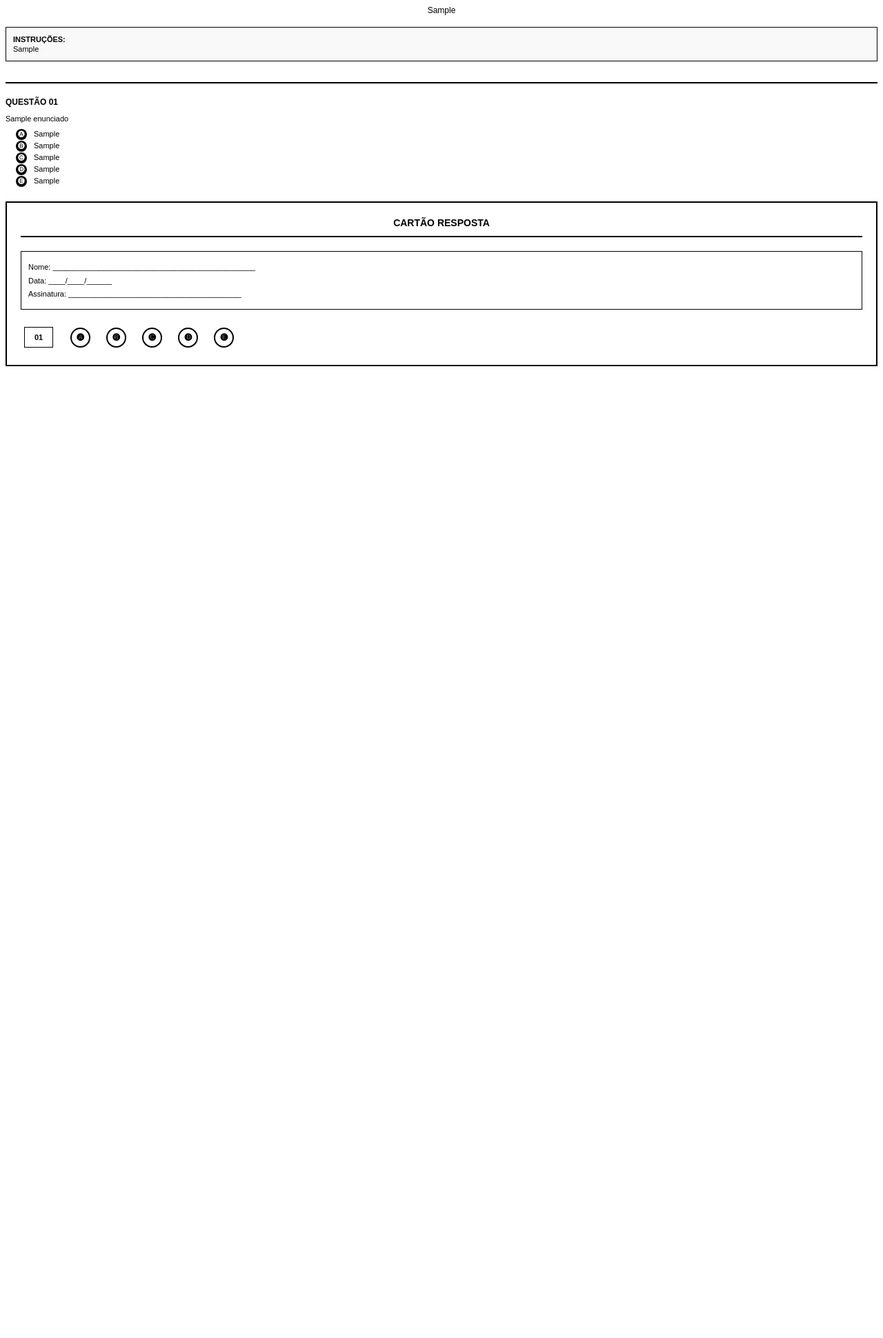
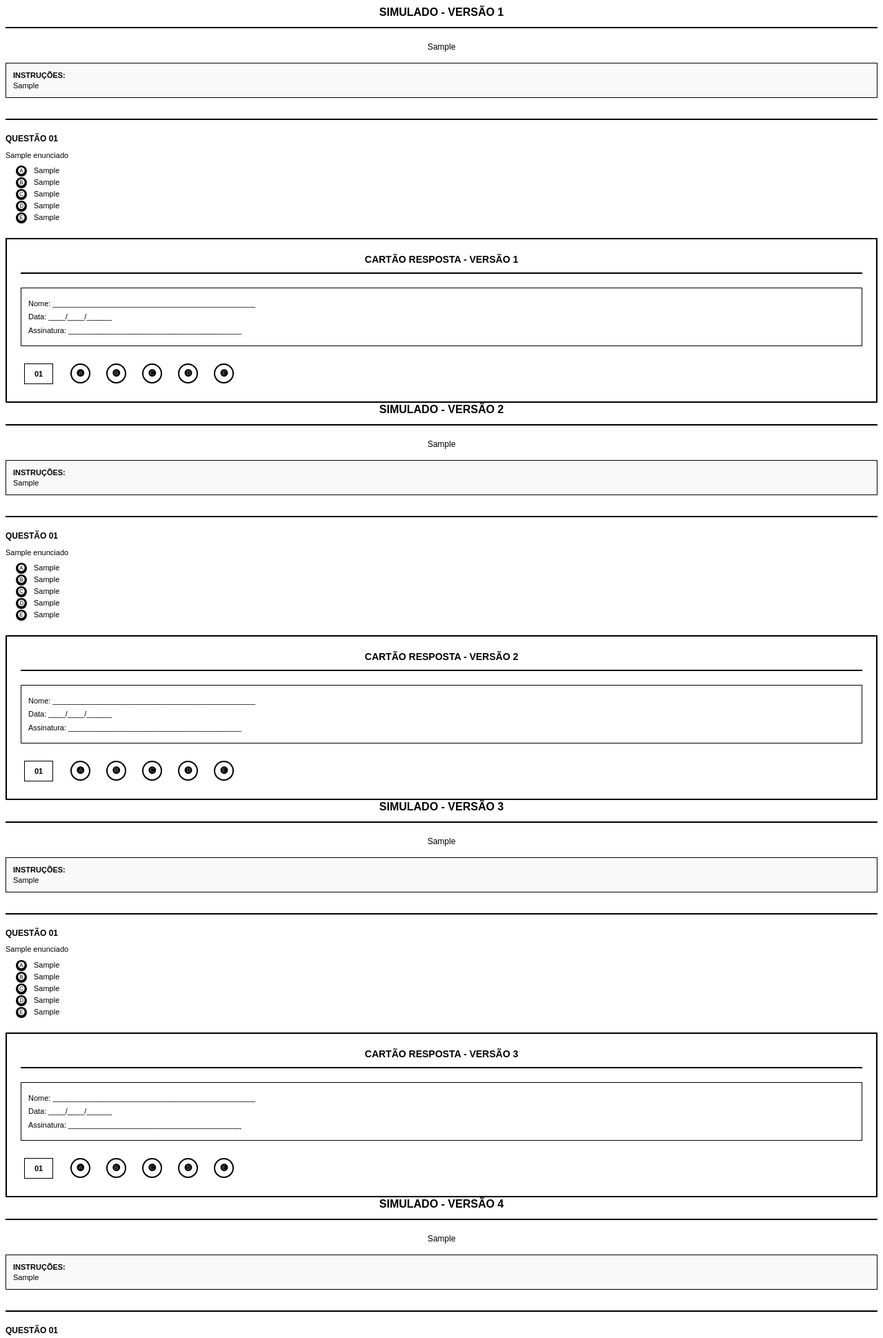
Before and after one commit to devluizg/simuladoapp, a Django app: template questions/templates/questions/simulado_pdf.html in a window 1280 px wide. Shown: the top 1940 px of the page at 69% size. Before the commit the page ends 531 px from the top, so only its background shows below. Run offline with Django 5.2, Linux system fonts and the light colour scheme; tables that the repository leaves empty hold one stand-in row (values such as "Sample post"); the template is opened without the code that fills it: values that come from a table or form of the project are taken from there, most other values are stand-ins (such as "Sample title", 1, 10 or a date in 2020); some libraries are stand-ins or nearby versions.

Commit message:
Atualizações para gerar 5 simulados aleatórios

```diff
--- a/questions/templates/questions/simulado_pdf.html
+++ b/questions/templates/questions/simulado_pdf.html
@@ -3,6 +3,7 @@
 <head>
     <meta charset="UTF-8">
     {% load static %}
+    {% load custom_filters %}
     <style>
         @font-face {
             font-family: '123Testing';
@@ -180,9 +181,29 @@
             border-bottom: 1px solid #000;
             margin: 5px 0;
         }
+
+        /* Novo estilo para forçar quebra de página entre simulados */
+        .simulado-wrapper {
+            page-break-after: always;
+        }
+
+        /* Novo estilo para o título do simulado */
+        .simulado-titulo {
+            text-align: center;
+            font-size: 16px;
+            font-weight: bold;
+            margin-bottom: 20px;
+            border-bottom: 2px solid #000;
+            padding-bottom: 10px;
+        }
     </style>
 </head>
 <body>
+    {% for i in "12345" %}
+    <div class="simulado-wrapper">
+        <!-- Título do Simulado -->
+        <div class="simulado-titulo">SIMULADO - VERSÃO {{ forloop.counter }}</div>
+
         <!-- Cabeçalho e Instruções -->
         <div class="header-section">
             {% if simulado.cabecalho %}
@@ -201,7 +222,7 @@
 
         <!-- Questões -->
         <div class="content-wrapper">
-        {% for questao in questoes %}
+            {% for questao in questoes|shuffle %}
             <div class="questao">
                 <div class="questao-numero">
                     QUESTÃO {{ forloop.counter|stringformat:"02d" }}
@@ -222,7 +243,7 @@
 
         <!-- Cartão Resposta -->
         <div class="cartao-resposta">
-        <div class="cartao-titulo">CARTÃO RESPOSTA</div>
+            <div class="cartao-titulo">CARTÃO RESPOSTA - VERSÃO {{ forloop.counter }}</div>
 
             <div class="identificacao">
                 <p>Nome: ________________________________________________</p>
@@ -231,7 +252,7 @@
             </div>
 
             <div class="cartao-grid">
-            {% for questao in questoes %}
+                {% for questao in questoes|shuffle %}
                 <div class="questao-linha">
                     <div class="numero-questao">{{ forloop.counter|stringformat:"02d" }}</div>
                     <div class="opcoes">
@@ -245,5 +266,7 @@
                 {% endfor %}
             </div>
         </div>
+    </div>
+    {% endfor %}
 </body>
 </html>
--- /dev/null
+++ b/questions/templatetags/custom_filters.py
@@ -0,0 +1,10 @@
+from django import template
+import random
+
+register = template.Library()
+
+@register.filter
+def shuffle(arg):
+    tmp = list(arg)[:]
+    random.shuffle(tmp)
+    return tmp
```
Also changed, not shown: questions/views.py (+5 -3 lines), questions/templatetags/__init__.py (added). Lines whose indentation alone changed are shown as unchanged.
